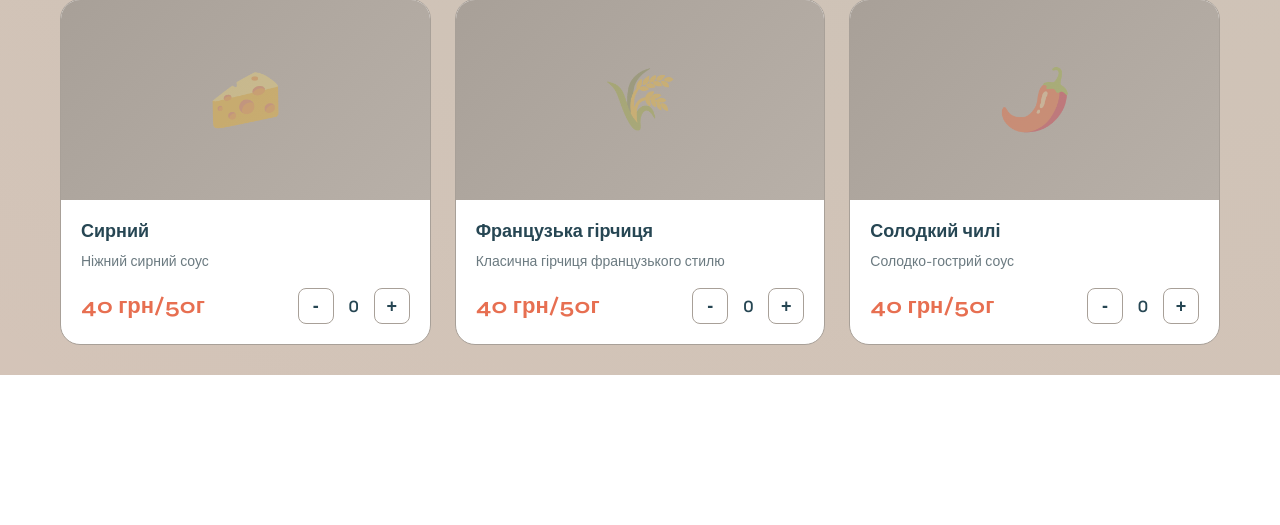
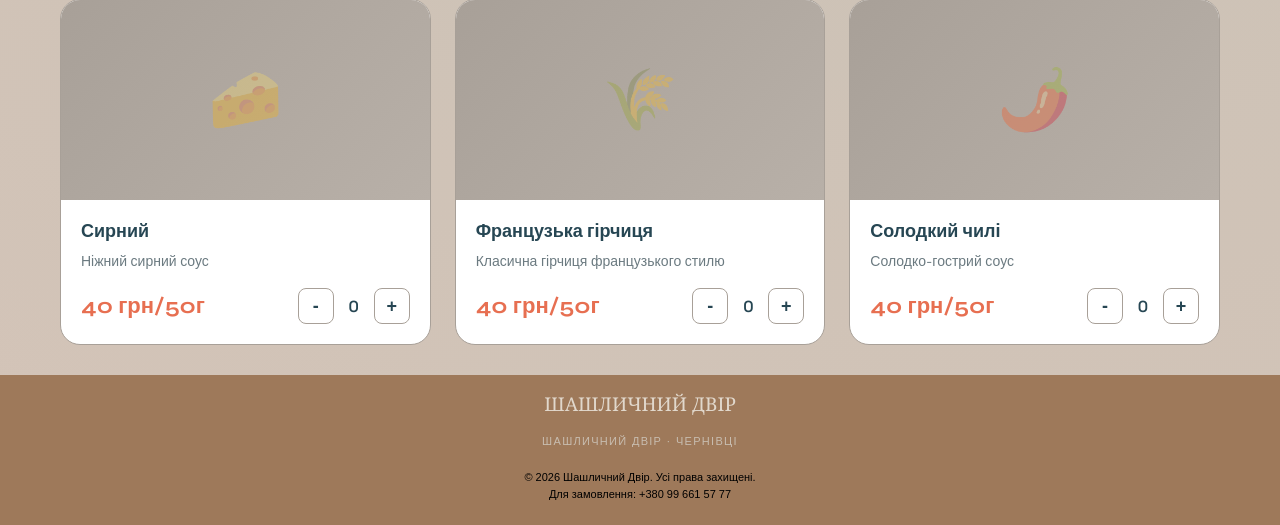
Before and after one commit to vladyslavchik218/Shashlychnyy-Dvir, a Flask app: page / in a window 1280 px wide. Shown: the part 4115-4640 px from the top of the page. Before the commit the page ends 4490 px from the top, so only its background shows below. Run offline with Flask 3, Linux system fonts and the light colour scheme.

Commit message:
Andrei added lot of shit

```diff
--- a/static/css/style.css
+++ b/static/css/style.css
@@ -1370,3 +1370,146 @@ body {
         grid-template-columns: 1fr;
     }
 }
+
+.footer {
+    width: 100%;
+    height: 150px;
+    background: #9e795a;
+    display: flex;
+    justify-content: center;
+    align-items: center;
+    color: #d8d0c5;
+    box-sizing: border-box;
+}
+
+.footer-content {
+    display: flex;
+    flex-direction: column;
+    align-items: center;
+    text-align: center;
+}
+
+.footer-logo {
+    font-family: Georgia, serif;
+    font-size: 19px;
+    font-weight: 400;
+    margin-bottom: 14px;
+    color: #e1d8cc;
+}
+
+.footer-subtitle {
+    font-family: Arial, sans-serif;
+    font-size: 11px;
+    letter-spacing: 1.3px;
+    color: #c8bdb0;
+    margin-bottom: 18px;
+}
+
+.footer-number {
+    font-family: Arial, sans-serif;
+    font-size: 11px;
+    color: #000000;
+    margin-bottom: 8px;
+}
+
+.footer-copy {
+    font-family: Arial, sans-serif;
+    font-size: 11px;
+    color: #000000;
+}
+
+body {
+    margin: 0;
+    min-height: 100vh;
+    display: flex;
+    flex-direction: column;
+}
+
+main {
+    flex: 1;
+}
+
+.footer {
+    flex-shrink: 0;
+}
+
+.delivery-info {
+    padding: 12px 25px;
+    margin: 10px 0;
+    border-top: 1px solid #ddd;
+    border-bottom: 1px solid #ddd;
+    background: #fff;
+    color: #555;
+    font-size: 13px;
+}
+
+.delivery-info p {
+    margin: 5px 0;
+}
+
+.delivery-info strong {
+    color: #333;
+}
+
+
+
+
+
+.messenger-choice {
+    margin: 20px 0;
+    padding: 15px;
+    border-top: 1px solid #ddd;
+    border-bottom: 1px solid #ddd;
+}
+
+.messenger-choice p {
+    margin: 0 0 12px;
+    font-size: 14px;
+    font-weight: 600;
+    color: #333;
+}
+
+.messenger-choice label {
+    display: flex;
+    align-items: center;
+    padding: 11px 14px;
+    margin: 7px 0;
+    border: 1px solid #ddd;
+    border-radius: 8px;
+    cursor: pointer;
+    font-size: 14px;
+    color: #555;
+    transition: 0.2s;
+}
+
+.messenger-choice label:hover {
+    background: #f5f3ef;
+}
+
+.messenger-choice input[type="radio"] {
+    margin-right: 10px;
+    width: 16px;
+    height: 16px;
+    cursor: pointer;
+}
+
+.submit-order-btn {
+    width: 100%;
+    padding: 14px;
+    border: none;
+    border-radius: 10px;
+    background: #ef7d52;
+    color: white;
+    font-size: 15px;
+    font-weight: 600;
+    cursor: pointer;
+    transition: 0.2s;
+}
+
+.submit-order-btn:hover {
+    background: #df6d43;
+}
+
+.submit-order-btn:active {
+    transform: scale(0.98);
+}
--- a/static/js/main.js
+++ b/static/js/main.js
@@ -130,6 +130,10 @@ function addToCart(product, weight, selectedSauces) {
     if (existingItem) {
         existingItem.quantity += 1;
     } else {
+
+        console.log("PRODUCT:", product);
+        console.log("PRICE:", product.price);
+
         const cartItem = {
             ...product,
             weight,
@@ -960,3 +964,108 @@ style.textContent = `
     }
 `;
 document.head.appendChild(style);
+
+
+
+function confirmOrder() {
+    console.log("CONFIRM ORDER ЗАПУЩЕН");
+    console.log("CART:", cart);
+
+    const name = document.getElementById("customer-name").value.trim();
+    const surname = document.getElementById("customer-surname").value.trim();
+    const phone = document.getElementById("customer-phone").value.trim();
+
+    // Проверяем поля
+    if (!name || !surname || !phone) {
+        alert("Будь ласка, заповніть усі поля.");
+        return;
+    }
+
+    // Проверяем выбранный мессенджер
+    const messenger = document.querySelector(
+        'input[name="messenger"]:checked'
+    );
+
+    if (!messenger) {
+        alert("Оберіть месенджер.");
+        return;
+    }
+
+    // Проверяем корзину
+    if (cart.length === 0) {
+        alert("Ваш кошик порожній.");
+        return;
+    }
+
+    // Создаём список заказа
+    let orderText = "";
+    let total = 0;
+
+    console.log(cart);
+
+    cart.forEach(item => {
+
+        const itemPrice = getItemPrice(item);
+        const itemTotal = itemPrice * item.quantity;
+
+        orderText +=
+            `• ${item.name} × ${item.quantity} — ${itemTotal} грн\n`;
+
+        total += itemTotal;
+});
+
+    // Формируем сообщение
+    const message =
+`Нове замовлення
+
+Ім'я: ${name}
+Прізвище: ${surname}
+Телефон: ${phone}
+
+Замовлення:
+${orderText}
+Разом: ${total} грн`;
+
+    // Telegram
+    if (messenger.value === "telegram") {
+
+        const telegramUrl =
+            "https://t.me/shahlk_cv?text=" +
+            encodeURIComponent(message);
+
+        window.open(telegramUrl, "_blank");
+
+    // WhatsApp
+    } else if (messenger.value === "whatsapp") {
+
+        const restaurantPhone = "380996615777";
+
+        const whatsappUrl =
+            "https://wa.me/" +
+            restaurantPhone +
+            "?text=" +
+            encodeURIComponent(message);
+
+        window.open(whatsappUrl, "_blank");
+    }
+}
+
+function getItemPrice(item) {
+
+    // Если это соус
+    if (item.type === "sauce") {
+        return Number(item.price);
+    }
+
+    // Если это обычное блюдо
+    let price = (Number(item.pricePer100g) * Number(item.weight)) / 100;
+
+    // Добавляем соусы к блюду
+    if (item.sauces && item.sauces.length > 0) {
+        price += item.sauces.reduce((sum, sauce) => {
+            return sum + Number(sauce.price50g);
+        }, 0);
+    }
+
+    return Math.round(price);
+}
--- a/templates/base.html
+++ b/templates/base.html
@@ -81,21 +81,47 @@
                         <span>Разом:</span>
                         <span class="total-price" id="total-price">0 грн</span>
                     </div>
+
+                    <div class="delivery-info">
+                        <p>Безкоштовна доставка від <strong>800 грн по місту</strong></p>
+                        <p>У приміську зону — <strong>200 грн</strong></p>
+                    </div>
+
                     <button class="checkout-btn" onclick="toggleCheckoutForm()">Оформити замовлення</button>
                     <div class="checkout-form" id="checkout-form">
                         <div class="form-group">
                             <label>Ім'я</label>
-                            <input type="text" placeholder="Ваше ім'я">
+                            <input id="customer-name" type="text" placeholder="Ваше ім'я">
                         </div>
                         <div class="form-group">
                             <label>Прізвище</label>
-                            <input type="text" placeholder="Ваше прізвище">
+                            <input id="customer-surname" type="text" placeholder="Ваше прізвище">
                         </div>
                         <div class="form-group">
                             <label>Номер телефону</label>
-                            <input type="tel" placeholder="+380 XX XXX XX XX">
+                            <input id="customer-phone" type="tel" placeholder="+380 XX XXX XX XX">
                         </div>
-                        <button class="submit-order-btn">Підтвердити замовлення</button>
+
+                        <div class="messenger-choice">
+                            <p>Оберіть спосіб зв'язку:</p>
+
+                            <label>
+                                <input type="radio" name="messenger" value="telegram">
+                                Telegram
+                            </label>
+
+                            <label>
+                                <input type="radio" name="messenger" value="whatsapp">
+                                WhatsApp
+                            </label>
+                        </div>
+
+                        <button
+                            type="button"
+                            class="submit-order-btn"
+                            onclick="confirmOrder()">
+                            Підтвердити замовлення
+                        </button>
                     </div>
                 </div>
             </div>
@@ -159,5 +185,24 @@
         </div>
 
         <script src="{{ url_for('static', filename='js/main.js') }}"></script>
+
+        <footer class="footer">
+            <div class="footer-content">
+                <div class="footer-logo">
+                    ШАШЛИЧНИЙ ДВІР
+                </div>
+
+                <div class="footer-subtitle">
+                    ШАШЛИЧНИЙ ДВІР · ЧЕРНІВЦІ
+                </div>
+
+                <div class="footer-copy">
+                    © 2026 Шашличний Двір. Усі права захищені.
+                </div>
+                <div class="footer-number">
+                    Для замовлення: +380 99 661 57 77
+                </div>
+            </div>
+        </footer>
     </body>
 </html>
```
Also changed, not shown: templates/basket.html (line endings or trailing spaces).
